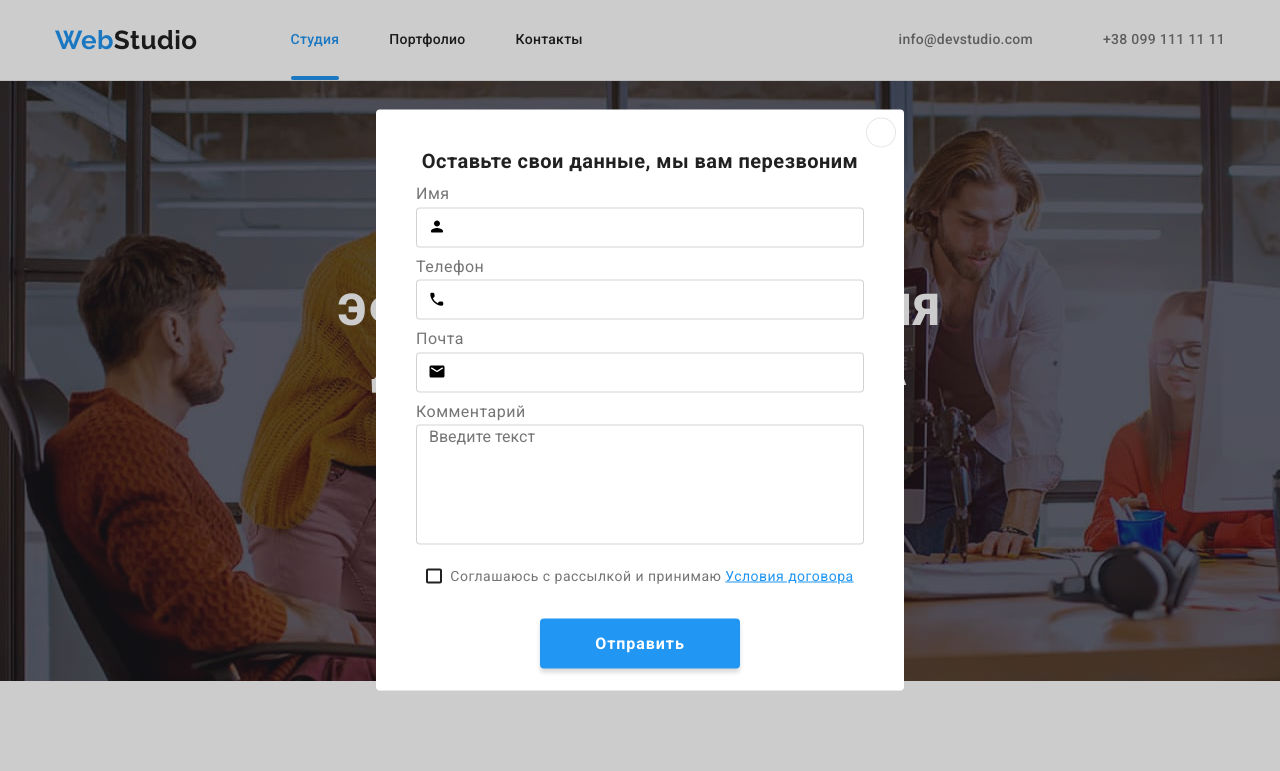
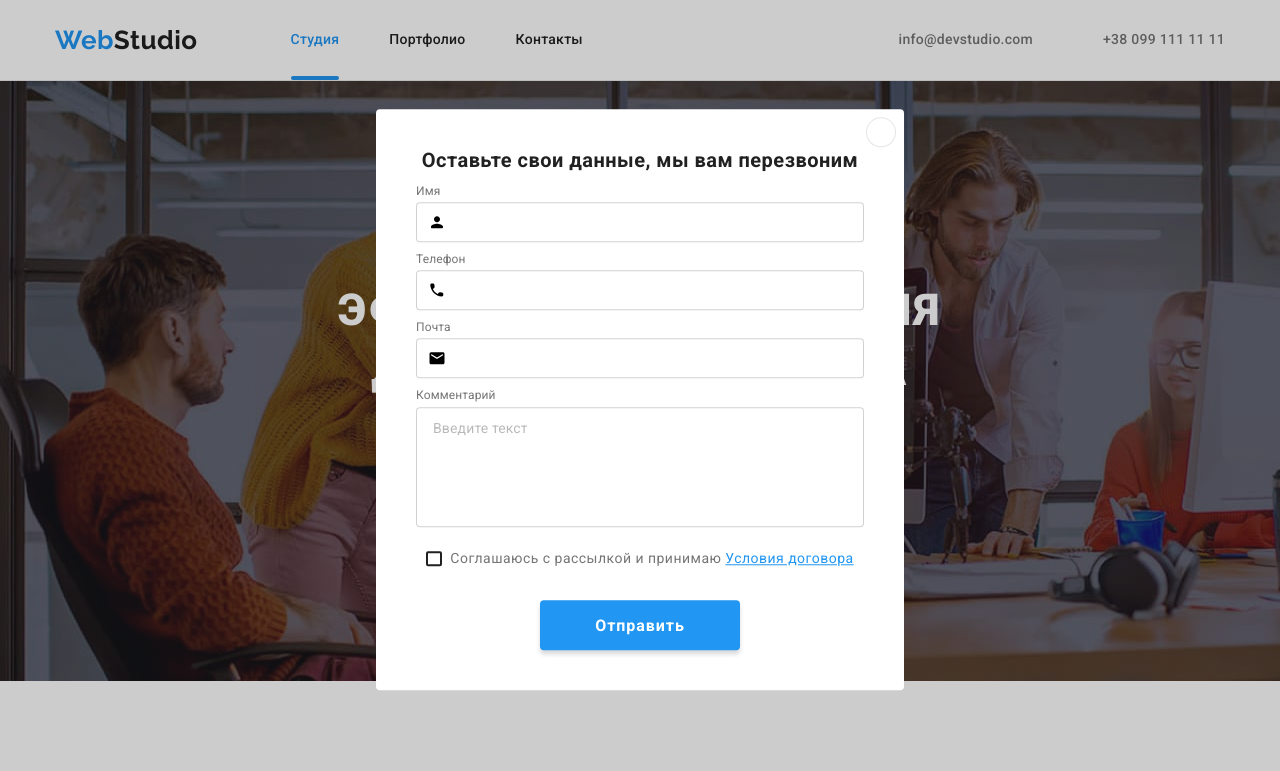
Before and after one commit to rastikon/goit-markup-hw-06, a plain HTML site: page index.html in a window 1280 px wide. Both pictures are taken after a click on the button "Заказать услугу". Shown: the top 771 px of the page. Drawn offline with nearby package versions, Linux system fonts and the light colour scheme.

Commit message:
Остаточне ДЗ для перевірки

```diff
--- a/css/styles.css
+++ b/css/styles.css
@@ -15,6 +15,7 @@
     --color-social-network-bg:rgba(255, 255, 255, 0.1);
     --bg-color-uppertext: rgba(33, 150, 243, 0.9);
     --input-border-color:rgba(33, 33, 33, 0.2);
+    --color-text-input: rgba(117, 117, 117, 0.5);
 }
 
 body {
@@ -940,7 +941,7 @@ img {
 
     padding: 40px;
     width: 528px;
-    height: 581px;
+    /* height: 581px; */
 
     background-color: var(--spec-color);
     border-radius: 4px;
@@ -1002,14 +1003,16 @@ img {
     margin-bottom: 10px;
 }
 
-.field-textarea {
-    position: relative;
-    display: flex;
-    flex-direction: column;
+.form-field.comments {
+
     margin-bottom: 20px;
 }
 
 .form-label {
+    font-size: 12px;
+    line-height: 1.17;
+    letter-spacing: 0.01em;
+
     margin-bottom: 4px;
 }
 
@@ -1024,11 +1027,12 @@ img {
 
 .icon-input {
     position: absolute;
+    top: 50%;
+    left: 12px;
     width: 18px;
     height: 18px;
     pointer-events: none;
-    top: 33px;
-    left: 12px;
+
 }
 
 .form-field:focus-within > .icon-input {
@@ -1041,11 +1045,28 @@ img {
     transition: border-color 250ms cubic-bezier(0.4, 0, 0.2, 1);
 }
 
+.textarea::placeholder {
+    font-family: 'Roboto', sans-serif;
+    font-style: normal;
+    font-weight: 400;
+    font-size: 14px;
+    line-height: 1.17;
+    letter-spacing: 0.01em;
+
+    color: var(--color-text-input);
+}
+
 .textarea {
+    font-size: 14px;
+    line-height: 1.14;
+    letter-spacing: 0.01em;
+
+
     resize: none;
     width: 100%;
     height: 120px;
-    padding-left: 12px;
+    padding: 12px 16px;
+
     outline: none;
     border-radius: 4px;
     border: 1px solid var(--input-border-color);
@@ -1055,7 +1076,7 @@ img {
 
 .textarea:focus {
     border-color: var(--accent-color);
-    padding-left: 12px;
+    padding: 12px 16px;
 
     transition: border-color 250ms cubic-bezier(0.4, 0, 0.2, 1);
 }
--- a/index.html
+++ b/index.html
@@ -366,7 +366,7 @@
                     </svg>
                 </div>
 
-                <div class="field-textarea">
+                <div class="form-field comments">
                     <label for="comment" class="form-label">Комментарий</label>
                     <textarea name="comment" id="comment" class="textarea" placeholder="Введите текст"></textarea>
                 </div>
```
